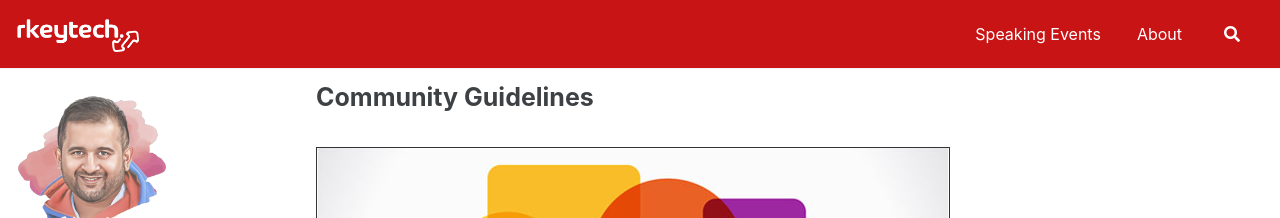
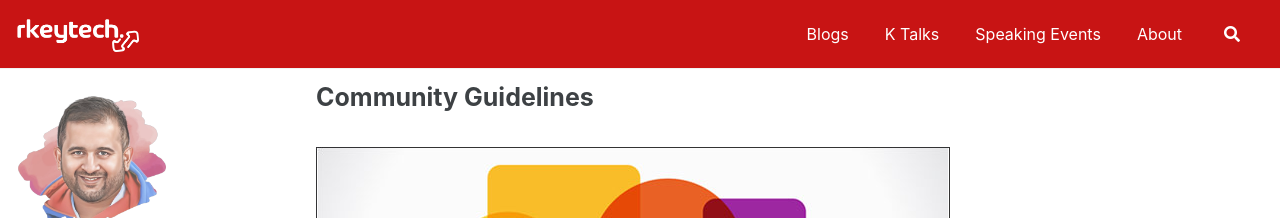
Before and after one commit to rkeytechio/rkeytechio, a Jekyll site: the page built from _pages/community-guidelines.md, in a window 1280 px wide and 900 px high. Shown: the top 218 px of the window. Built offline with Jekyll 4.4.1, drawn with Linux system fonts in a browser that asks for light colours; cached includes are drawn as plain includes; comment, search, counter and statistics services are not loaded.

Commit message:
[Layout] Layout updates

```diff
--- a/_data/navigation.yml
+++ b/_data/navigation.yml
@@ -1,5 +1,9 @@
 # main links
 main:
+  - title: "Blogs"
+    url: /blogs
+  - title: "K Talks"
+    url: /k-talks
   - title: "Speaking Events"
     url: /events
   - title: "About"
--- a/_includes/masthead.html
+++ b/_includes/masthead.html
@@ -5,7 +5,7 @@
     <div class="masthead__menu">
       <nav id="site-nav" class="greedy-nav">
         {% unless logo_path == empty %}
-          <a class="site-logo" href="{{ '/blogs' | relative_url }}"><img src="{{ logo_path | relative_url }}" alt="{{ site.masthead_title | default: site.title }}"></a>
+          <a class="site-logo" href="{{ '/' | relative_url }}"><img src="{{ logo_path | relative_url }}" alt="{{ site.masthead_title | default: site.title }}"></a>
         {% endunless %}
         <a class="site-title" href="{{ '/' | relative_url }}">
           {{ site.masthead_title | default: site.title }}
```
